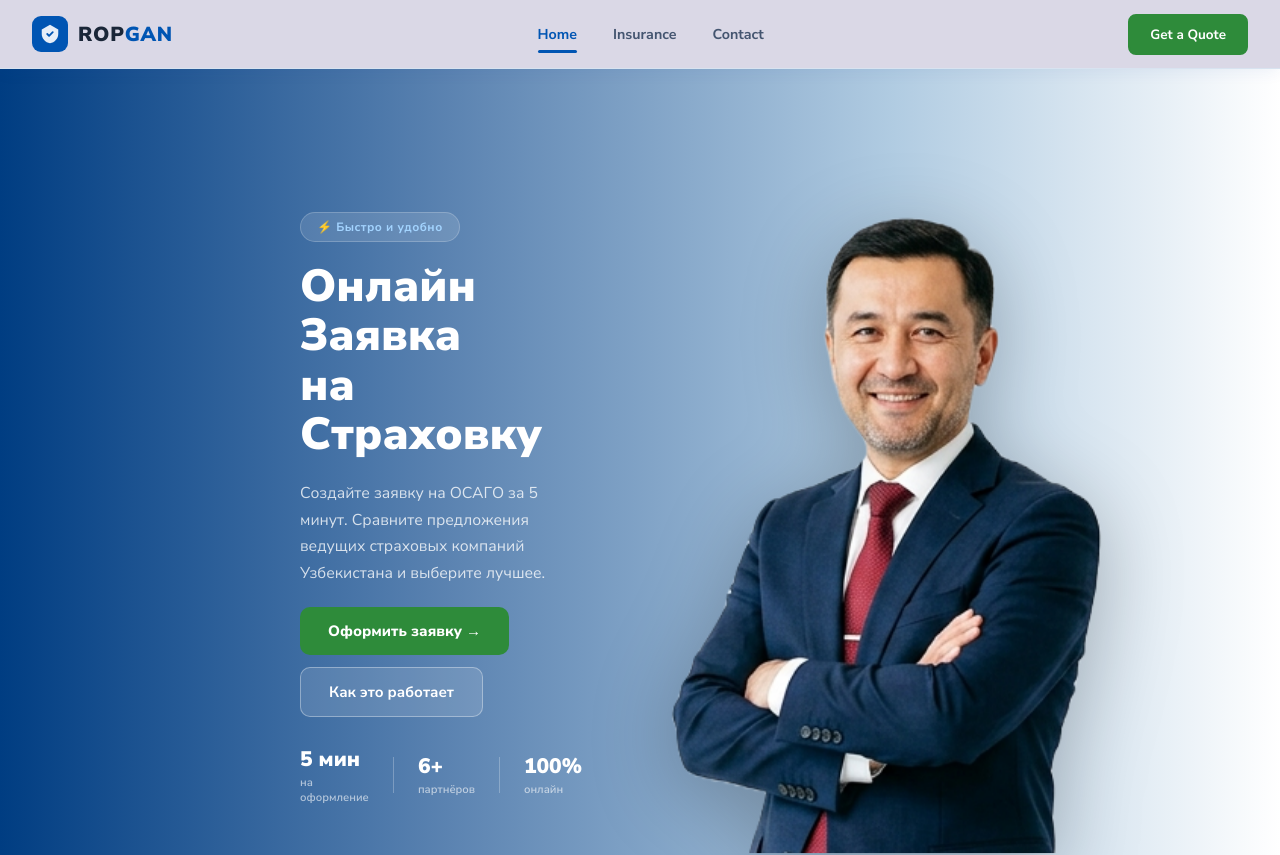
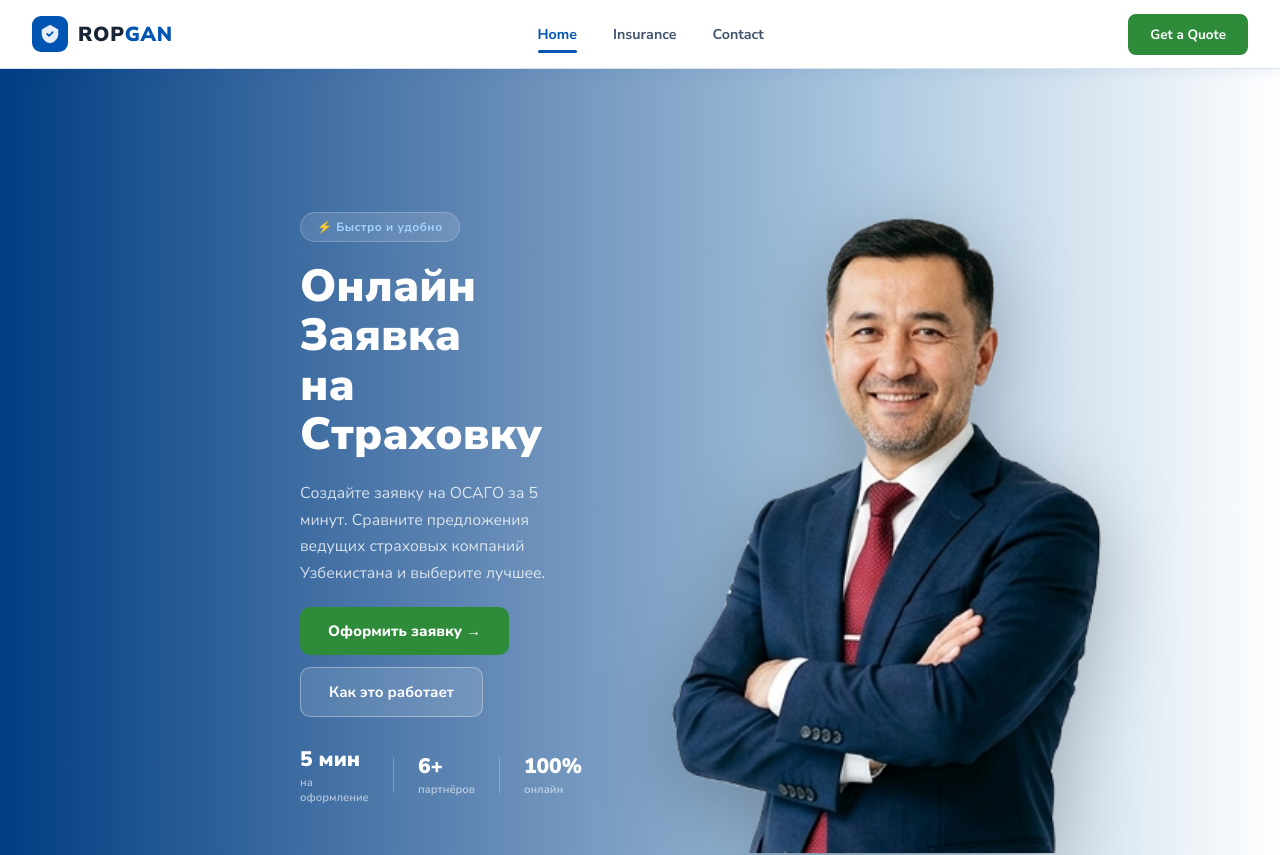
Before and after one commit to onehostileguy645/webpolis, a React (Create React App) app: page / in a window 1280 px wide. Shown: the top 855 px of the page. Built offline with nearby package versions, Linux system fonts and the light colour scheme.

Commit message:
Header Stylecss background change

```diff
--- a/src/mainPages/Header/style.css
+++ b/src/mainPages/Header/style.css
@@ -87,7 +87,7 @@
   position: sticky;
   top: 0;
   z-index: 1000;
-  background: #dad8e6;
+  background: #ffffff;
   border-bottom: 1.5px solid #d8e3f0;
   box-shadow: 0 2px 16px rgba(0, 60, 160, 0.07);
 }
```
